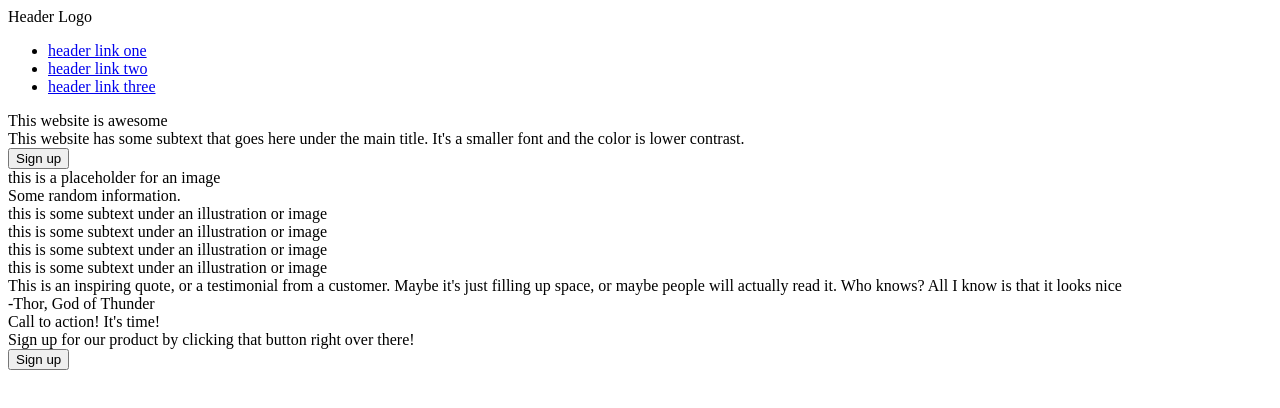
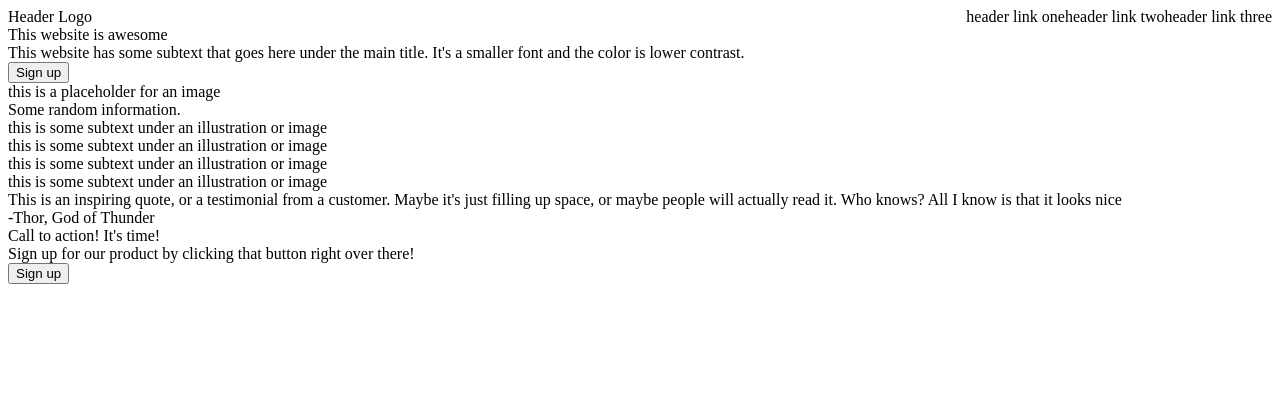
Before and after one commit to amphillips633/landing-page, a plain HTML site: page index.html in a window 1280 px wide. Drawn offline with Linux system fonts and the light colour scheme.

Commit message:
Configure flexbox for header

```diff
--- a/index.html
+++ b/index.html
@@ -10,12 +10,16 @@
 <body>
   <div class="header">
     <div class="header-logo">Header Logo</div>
-    <ul>
-        <li><a href="#">header link one</a></li>
-        <li><a href="#">header link two</a></li>
-        <li><a href="#">header link three</a></li>
-    </ul>
+    <div class="header-links">
+      <ul>
+          <li><a href="#">header link one</a></li>
+          <li><a href="#">header link two</a></li>
+          <li><a href="#">header link three</a></li>
+
+      </ul>
+    </div>
   </div>
+
 
   <div class="hero">
     <div class="left-content">
--- a/style.css
+++ b/style.css
@@ -0,0 +1,22 @@
+
+.header {
+    display: flex;
+}
+
+ul {
+    margin: 0;
+    padding: 0;
+    list-style: none;
+    display: flex;
+}
+
+a {
+    text-decoration: none;
+    color: black;
+}
+
+.header-links {
+    /* display: flex; */
+    margin-left: auto;
+
+}
```
